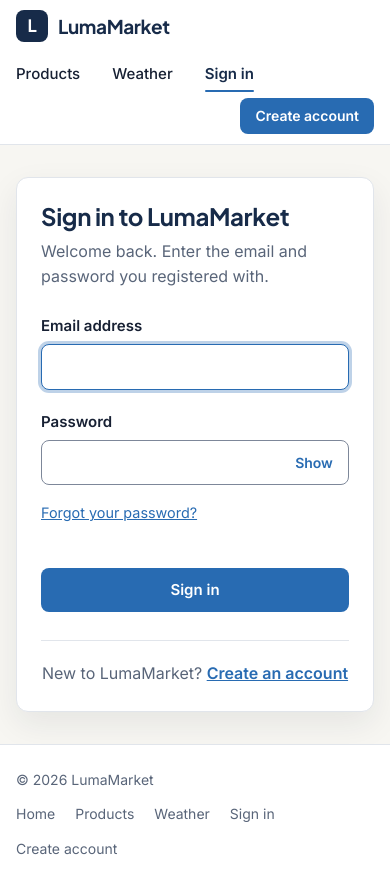
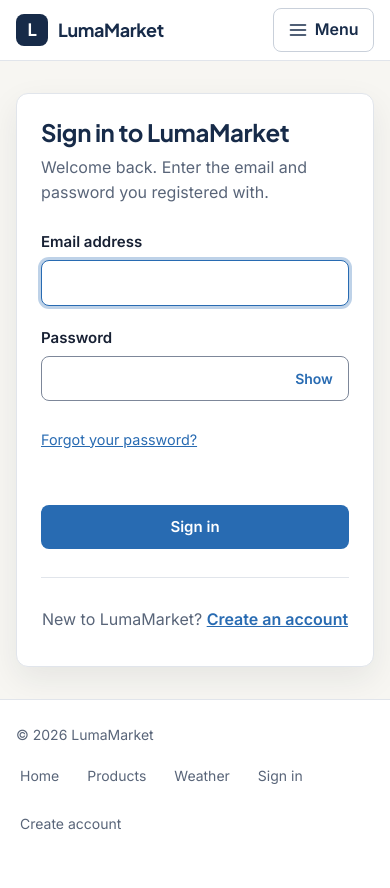
Before and after one commit to mustafa-khamis/Flask-Ecommerce, a Flask app: page /login in a window 390 px wide. After the commit the page ends 830 px from the top, so only its background shows below. Run offline with Flask 3, Linux system fonts and the light colour scheme; some libraries are stand-ins or nearby versions.

Commit message:
Responsive header with mobile menu and touch-friendly layout
- Logo + cart shortcut + Menu button below 861px; links drop down full width
- Works without JavaScript (menu only collapses once JS is running)
- Larger tap targets, admin stats grid fix, narrow-screen tweaks
- Audited every page for every role at 360/390/768px: no sideways overflow

Co-Authored-By: Claude Sonnet 5.5 <noreply@anthropic.com>

```diff
--- a/static/app.js
+++ b/static/app.js
@@ -354,3 +354,28 @@ document.addEventListener("DOMContentLoaded", function () {
     }, 1000);
   }
 });
+
+// 10. Mobile menu: the Menu button opens and closes the header links (they stay visible without JavaScript).
+document.addEventListener("DOMContentLoaded", function () {
+  var button = document.querySelector(".nav-toggle");
+  var nav = document.getElementById("site-nav");
+  if (!button || !nav) { return; }
+  button.hidden = false;
+  var label = button.querySelector("span");
+  var icon = button.querySelector("use");
+
+  function setOpen(open) {
+    nav.classList.toggle("is-open", open);
+    button.setAttribute("aria-expanded", String(open));
+    label.textContent = open ? "Close" : "Menu";
+    icon.setAttribute("href", open ? "#i-x" : "#i-menu");
+  }
+  button.addEventListener("click", function () { setOpen(button.getAttribute("aria-expanded") !== "true"); });
+  document.addEventListener("keydown", function (event) {
+    if (event.key === "Escape" && nav.classList.contains("is-open")) { setOpen(false); button.focus(); }
+  });
+  document.addEventListener("click", function (event) {      // a tap outside the menu closes it
+    if (nav.classList.contains("is-open") && !event.target.closest(".site-header")) { setOpen(false); }
+  });
+  window.matchMedia("(min-width: 861px)").addEventListener("change", function () { setOpen(false); });
+});
--- a/static/style.css
+++ b/static/style.css
@@ -766,11 +766,6 @@ fieldset { min-width: 0; margin: 0; padding: 0; border: 0; }
 }
 
 @media (max-width: 560px) {
-  .site-nav { flex: 1 1 100%; justify-content: flex-start; margin-left: -.75rem; }
-  .site-nav .button,
-  .site-nav form { margin-left: auto; }
-  .nav-user { margin-inline: auto 0; padding-left: 0; border-left: 0; }
-  .nav-user + form { margin-left: .25rem; }
   .button-row .button { flex: 1 1 100%; }
   .role-options,
   .account-types { grid-template-columns: 1fr; }
@@ -958,3 +953,57 @@ body.drawer-open { overflow: hidden; }
 /* 18. Email confirmation code ------------------------------------------------------------------ */
 .code-input { font-family: ui-monospace, SFMono-Regular, Menlo, monospace; font-size: 1.75rem; letter-spacing: .5rem; text-align: center; }
 .resend-form { margin-top: .75rem; }
+
+/* 19. Mobile header: logo + Menu button, links drop down below ----------------------------------- */
+.header-tools { display: none; align-items: center; gap: .5rem; margin-left: auto; }
+.header-cart { position: relative; display: inline-flex; align-items: center; justify-content: center; min-width: 2.75rem; min-height: 2.75rem;
+  padding: 0 .6rem; border-radius: var(--radius-md); color: var(--color-navy); text-decoration: none; }
+.header-cart:hover { background: var(--color-bg-subtle); }
+.header-cart .icon { width: 1.35rem; height: 1.35rem; margin: 0; }
+.header-cart .cart-badge { margin-left: .25rem; }
+.nav-toggle { display: inline-flex; align-items: center; gap: .4rem; min-height: 2.75rem; padding: 0 .9rem; border: 1px solid var(--color-border-strong);
+  border-radius: var(--radius-md); background: var(--color-bg); color: var(--color-navy); font: inherit; font-weight: 600; cursor: pointer; }
+.nav-toggle[hidden] { display: none; }
+.nav-toggle .icon { margin: 0; width: 1.25rem; height: 1.25rem; }
+.nav-toggle[aria-expanded="true"] { background: var(--color-bg-subtle); }
+
+@media (max-width: 860px) {
+  .site-header-inner { flex-wrap: wrap; gap: .25rem .5rem; min-height: 3.75rem; padding-block: .5rem; }
+  .header-tools { display: flex; }
+  .brand-name { font-size: 1.125rem; }
+  /* The links become a full-width list under the logo row. */
+  .site-nav { flex: 1 1 100%; flex-direction: column; align-items: stretch; flex-wrap: nowrap; gap: .125rem;
+    margin: 0; padding: .25rem 0 .75rem; border-top: 1px solid var(--color-border); max-height: calc(100vh - 5rem); overflow-y: auto; }
+  .js .site-nav { display: none; }
+  .js .site-nav.is-open { display: flex; }
+  .site-nav .nav-link { min-height: 3rem; padding: 0 .875rem; font-size: 1rem; }
+  .site-nav .nav-link[aria-current="page"] { background: var(--color-blue-soft); }
+  .site-nav .nav-link[aria-current="page"]::after { display: none; }
+  .site-nav .nav-cart { display: none; }          /* the cart sits next to the Menu button instead */
+  .nav-user { margin: .5rem 0 0; padding: .75rem .875rem 0; border-left: 0; border-top: 1px solid var(--color-border); }
+  .nav-user-name { display: inline; }
+  .site-nav form { margin-top: .5rem; }
+  .site-nav form .button, .site-nav > .button { width: 100%; min-height: 3rem; }
+}
+@media (min-width: 861px) { .nav-toggle, .header-tools { display: none !important; } }
+
+/* 20. Comfortable touch targets on phones and tablets ------------------------------------------------ */
+.brand { min-height: 2.75rem; }
+input[type="checkbox"], input[type="radio"] { width: 1.25rem; height: 1.25rem; flex: none; accent-color: var(--color-blue); }
+.checkbox { align-items: center; min-height: 2.75rem; cursor: pointer; }
+.image-manager .checkbox { min-height: 2.5rem; }
+.product-body h3 a { display: inline-block; padding-block: .3rem; }
+.stat dd a { display: inline-block; min-width: 2.75rem; padding-block: .35rem; }
+@media (pointer: coarse), (max-width: 860px) {
+  .text-link, .panel-footer .text-link, .breadcrumb a, .auth-switch a, .forgot-link a { display: inline-flex; align-items: center; min-height: 2.75rem; }
+  .site-footer-inner nav a { display: inline-flex; align-items: center; min-height: 2.75rem; padding-inline: .25rem; }
+}
+@media (max-width: 560px) {
+  .container { padding-inline: 1rem; }
+  .page-header-row .button, .page-header-row .button-row { width: 100%; }
+  .location-actions, .location-actions form, .location-actions .button { width: 100%; }
+  .buy-form .button { flex: 1 1 100%; }
+  .cart-total { justify-content: space-between; }
+}
+@media (max-width: 860px) { .product-body h3 a { display: inline-flex; align-items: center; min-height: 2.75rem; padding-block: 0; } }
+@media (max-width: 960px) { .stat-strip.admin-summary .stat:last-child:nth-child(odd) { grid-column: 1 / -1; } }
--- a/templates/base.html
+++ b/templates/base.html
@@ -8,6 +8,7 @@
   <link rel="preconnect" href="https://fonts.googleapis.com">
   <link rel="preconnect" href="https://fonts.gstatic.com" crossorigin>
   <link rel="stylesheet" href="https://fonts.googleapis.com/css2?family=Inter:wght@400;500;600&family=Plus+Jakarta+Sans:wght@600;700&display=swap">
+  <script>document.documentElement.classList.add("js");</script>
   <link rel="stylesheet" href="{{ url_for('static', filename='style.css') }}">
   <script src="{{ url_for('static', filename='app.js') }}" defer></script>
 </head>
@@ -23,6 +24,7 @@
     <symbol id="i-trending" viewBox="0 0 24 24" fill="none" stroke="currentColor" stroke-width="2" stroke-linecap="round" stroke-linejoin="round"><polyline points="23 6 13.5 15.5 8.5 10.5 1 18"/><polyline points="17 6 23 6 23 12"/></symbol>
     <symbol id="i-clock" viewBox="0 0 24 24" fill="none" stroke="currentColor" stroke-width="2" stroke-linecap="round" stroke-linejoin="round"><circle cx="12" cy="12" r="10"/><polyline points="12 6 12 12 16 14"/></symbol>
     <symbol id="i-pin" viewBox="0 0 24 24" fill="none" stroke="currentColor" stroke-width="2" stroke-linecap="round" stroke-linejoin="round"><path d="M21 10c0 7-9 13-9 13s-9-6-9-13a9 9 0 0 1 18 0z"/><circle cx="12" cy="10" r="3"/></symbol>
+    <symbol id="i-menu" viewBox="0 0 24 24" fill="none" stroke="currentColor" stroke-width="2" stroke-linecap="round" stroke-linejoin="round"><line x1="3" y1="6" x2="21" y2="6"/><line x1="3" y1="12" x2="21" y2="12"/><line x1="3" y1="18" x2="21" y2="18"/></symbol>
     <symbol id="i-x" viewBox="0 0 24 24" fill="none" stroke="currentColor" stroke-width="2" stroke-linecap="round" stroke-linejoin="round"><line x1="18" y1="6" x2="6" y2="18"/><line x1="6" y1="6" x2="18" y2="18"/></symbol>
     <symbol id="i-check" viewBox="0 0 24 24" fill="none" stroke="currentColor" stroke-width="2" stroke-linecap="round" stroke-linejoin="round"><polyline points="20 6 9 17 4 12"/></symbol>
   </defs>
@@ -35,7 +37,19 @@
       <span class="brand-name">LumaMarket</span>
     </a>
 
-    <nav class="site-nav" aria-label="Main navigation">
+    <div class="header-tools">
+      {% if g.user and g.user.role == 'Buyer' %}
+      <a class="header-cart" href="{{ url_for('cart') }}" data-open-cart aria-haspopup="dialog" aria-label="Cart">
+        <svg class="icon" aria-hidden="true"><use href="#i-cart"/></svg>
+        <span class="cart-badge" data-cart-count {% if not cart_count %}hidden{% endif %}><span class="visually-hidden">Items in cart: </span>{{ cart_count }}</span>
+      </a>
+      {% endif %}
+      <button class="nav-toggle" type="button" aria-expanded="false" aria-controls="site-nav" hidden>
+        <svg class="icon" aria-hidden="true"><use href="#i-menu"/></svg><span>Menu</span>
+      </button>
+    </div>
+
+    <nav class="site-nav" id="site-nav" aria-label="Main navigation">
       <a class="nav-link" href="{{ url_for('catalog') }}" {% if request.endpoint in ('catalog', 'product_detail') %}aria-current="page"{% endif %}>Products</a>
       <a class="nav-link" href="{{ url_for('weather') }}" {% if request.endpoint == 'weather' %}aria-current="page"{% endif %}>Weather</a>
       {% if g.user and g.user.role == 'Buyer' %}
```
Also changed, not shown: tests/test_shop.py (+19 -0 lines), README.md.
